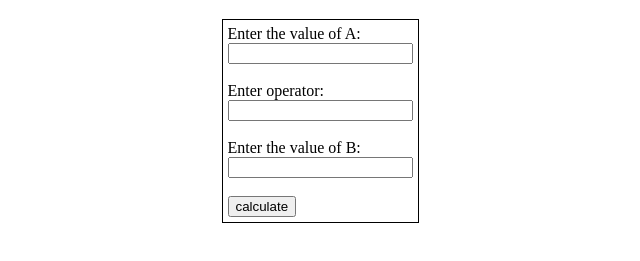
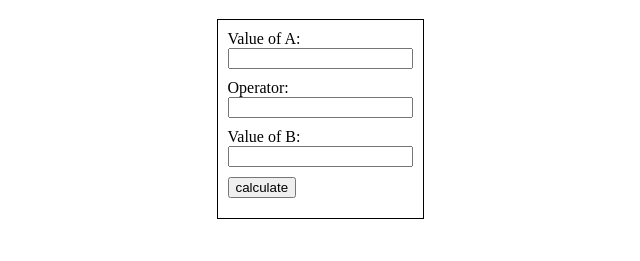
Before and after one commit to ycisir/javascript, a plain HTML site: page 01_basics/calc.html in a window 1280 px wide. Shown: the part 61-322 px from the top of the page, without its empty margins (320-960 px from the left). Drawn offline with Linux system fonts and the light colour scheme.

Commit message:
learning

```diff
--- a/01_basics/calc.html
+++ b/01_basics/calc.html
@@ -4,21 +4,33 @@
     <meta charset="UTF-8">
     <meta name="viewport" content="width=device-width, initial-scale=1.0">
     <title>Document</title>
+    <style>
+        div {
+            width: min-content;
+            border: 1px solid;
+            padding: 10px;
+            margin-left: auto;
+            margin-right: auto;
+        }
+        input {
+            margin-bottom: 10px;
+        }
+    </style>
 </head>
 <body>
     <h1 style="text-align: center;">Calculator</h1>
 
-    <div style="width: min-content; border: 1px solid; padding: 5px; margin-left: auto; margin-right: auto;">
-        <label for="">Enter the value of A: </label>
-        <input type="text" id="A"><br><br>
+    <div>
+        <label for="">Value of A: </label>
+        <input type="text" id="A">
 
-        <label for="">Enter operator: </label>
-        <input type="text" id="Op"><br><br>
+        <label for="">Operator: </label>
+        <input type="text" id="Op">
 
-        <label for="">Enter the value of B: </label>
-        <input type="text" id="B"><br><br>
+        <label for="">Value of B: </label>
+        <input type="text" id="B">
         <input type="submit" value="calculate" onclick="getValues()">
-        <div id="ans"></div>
+        <span id="ans"></span>
     </div>
 
 
```
Also changed, not shown: 02_arrays/01.js (+271 -30 lines).
